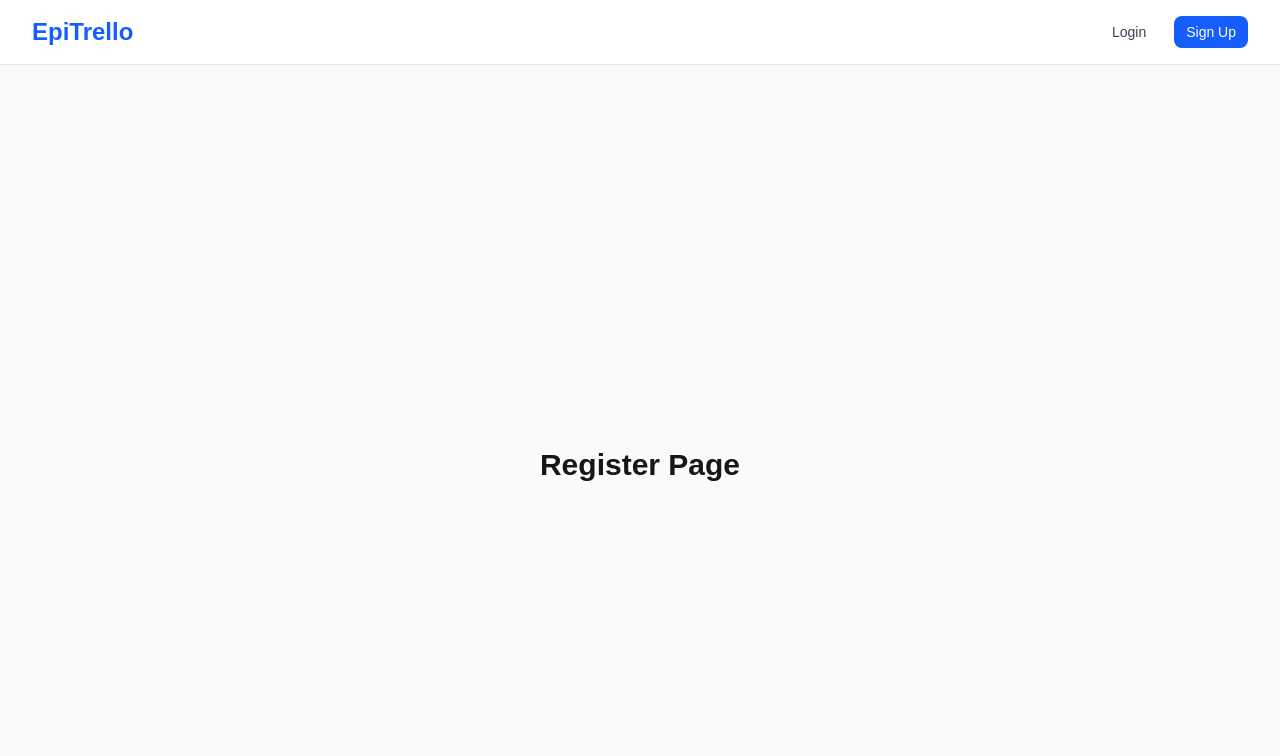
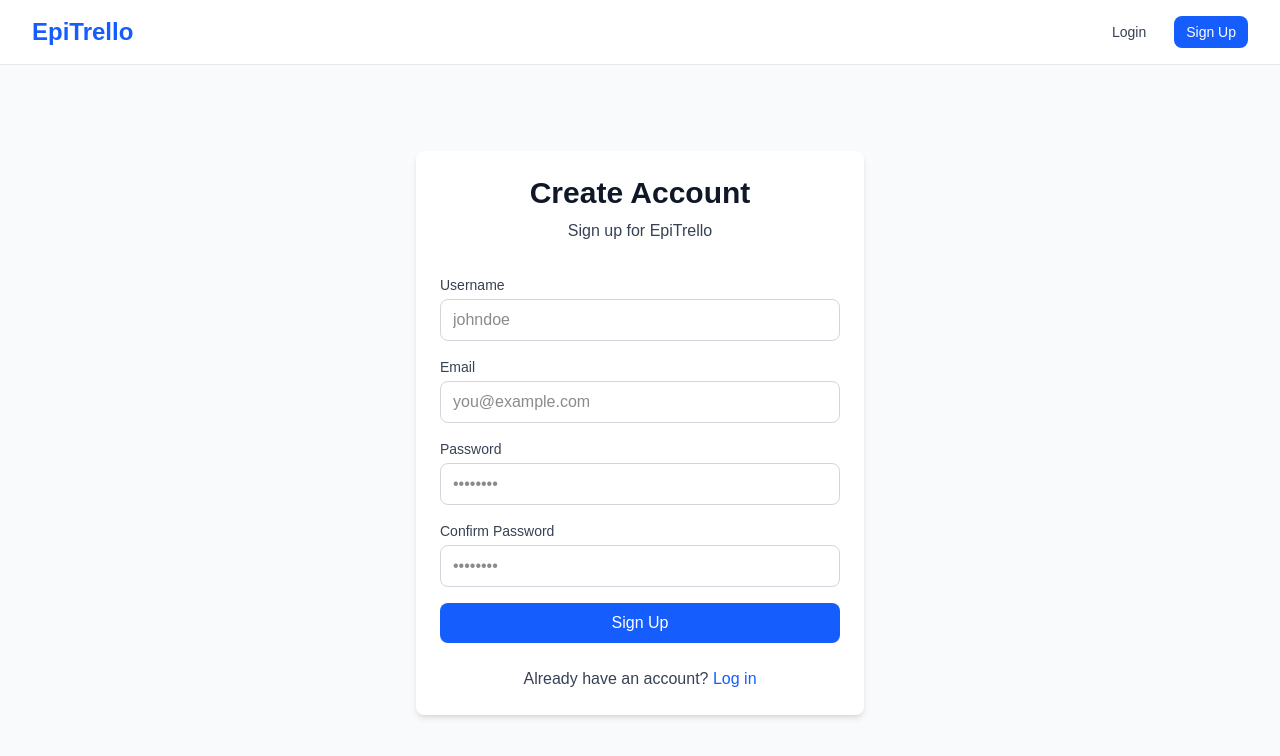
Before and after one commit to Kerwanc/EpiTrello, a Next.js app in the folder frontend/: page /register in a window 1280 px wide. Shown: the top 756 px of the page. Built offline with nearby package versions, Linux system fonts and the light colour scheme; no server answers.

Commit message:
feat(frontend-page): added a register page

```diff
--- a/frontend/src/app/register/page.tsx
+++ b/frontend/src/app/register/page.tsx
@@ -1,7 +1,123 @@
+'use client';
+
+import { useState, FormEvent } from 'react';
+import { useRouter } from 'next/navigation';
+import Link from 'next/link';
+import { useAuth } from '../components/AuthProvider';
+import { Button } from '../components/Button';
+import { Input } from '../components/Input';
+import { Card } from '../components/Card';
+
 export default function RegisterPage() {
+  const router = useRouter();
+  const { register } = useAuth();
+  const [username, setUsername] = useState('');
+  const [email, setEmail] = useState('');
+  const [password, setPassword] = useState('');
+  const [confirmPassword, setConfirmPassword] = useState('');
+  const [error, setError] = useState('');
+  const [isLoading, setIsLoading] = useState(false);
+
+  const handleSubmit = async (e: FormEvent) => {
+    e.preventDefault();
+    setError('');
+
+    if (password.length < 8) {
+      setError('Password must be at least 8 characters long');
+      return;
+    }
+
+    if (password !== confirmPassword) {
+      setError('Passwords do not match');
+      return;
+    }
+
+    setIsLoading(true);
+
+    try {
+      await register(username, email, password);
+      router.push('/boards');
+    } catch (err: any) {
+      setError(err.message || 'Failed to register. Please try again.');
+    } finally {
+      setIsLoading(false);
+    }
+  };
+
   return (
-    <div className="flex items-center justify-center min-h-screen">
-      <h1 className="text-3xl font-bold">Register Page</h1>
+    <div className="flex items-center justify-center min-h-[calc(100vh-4rem)] px-4 py-12">
+      <Card className="w-full max-w-md">
+        <div className="text-center mb-8">
+          <h1 className="text-3xl font-bold text-gray-900 mb-2">Create Account</h1>
+          <p className="text-gray-700">Sign up for EpiTrello</p>
+        </div>
+
+        <form onSubmit={handleSubmit} className="space-y-4">
+          {error && (
+            <div className="bg-red-50 border border-red-200 text-red-700 px-4 py-3 rounded-lg">
+              {error}
+            </div>
+          )}
+
+          <Input
+            label="Username"
+            type="text"
+            value={username}
+            onChange={(e) => setUsername(e.target.value)}
+            placeholder="johndoe"
+            required
+            disabled={isLoading}
+          />
+
+          <Input
+            label="Email"
+            type="email"
+            value={email}
+            onChange={(e) => setEmail(e.target.value)}
+            placeholder="you@example.com"
+            required
+            disabled={isLoading}
+          />
+
+          <Input
+            label="Password"
+            type="password"
+            value={password}
+            onChange={(e) => setPassword(e.target.value)}
+            placeholder="••••••••"
+            required
+            disabled={isLoading}
+          />
+
+          <Input
+            label="Confirm Password"
+            type="password"
+            value={confirmPassword}
+            onChange={(e) => setConfirmPassword(e.target.value)}
+            placeholder="••••••••"
+            required
+            disabled={isLoading}
+          />
+
+          <Button
+            type="submit"
+            variant="primary"
+            className="w-full"
+            disabled={isLoading}
+          >
+            {isLoading ? 'Creating account...' : 'Sign Up'}
+          </Button>
+        </form>
+
+        <div className="mt-6 text-center">
+          <p className="text-gray-700">
+            Already have an account?{' '}
+            <Link href="/login" className="text-blue-600 hover:text-blue-700 font-medium">
+              Log in
+            </Link>
+          </p>
+        </div>
+      </Card>
     </div>
   );
 }
```
